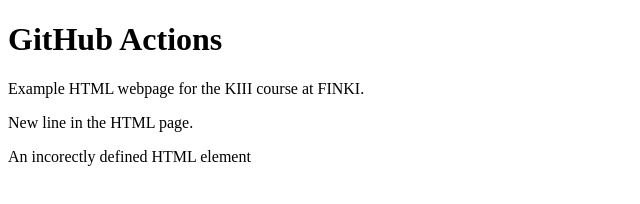
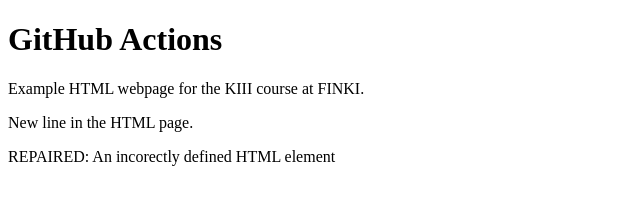
Before and after one commit to mveco/kiii-github-actions, a plain HTML site: page index.html in a window 1280 px wide. Shown: the whole page, without its empty margins (0-640 px from the left). Drawn offline with Linux system fonts and the light colour scheme.

Commit message:
Update index.html

```diff
--- a/index.html
+++ b/index.html
@@ -4,6 +4,6 @@
     <h1>GitHub Actions</h1>
     <p>Example HTML webpage for the KIII course at FINKI.</p>
     <p>New line in the HTML page.</p>
-    An incorectly defined HTML element </p>
+    <p>REPAIRED: An incorectly defined HTML element </p>
   </body>
 </html>
```
